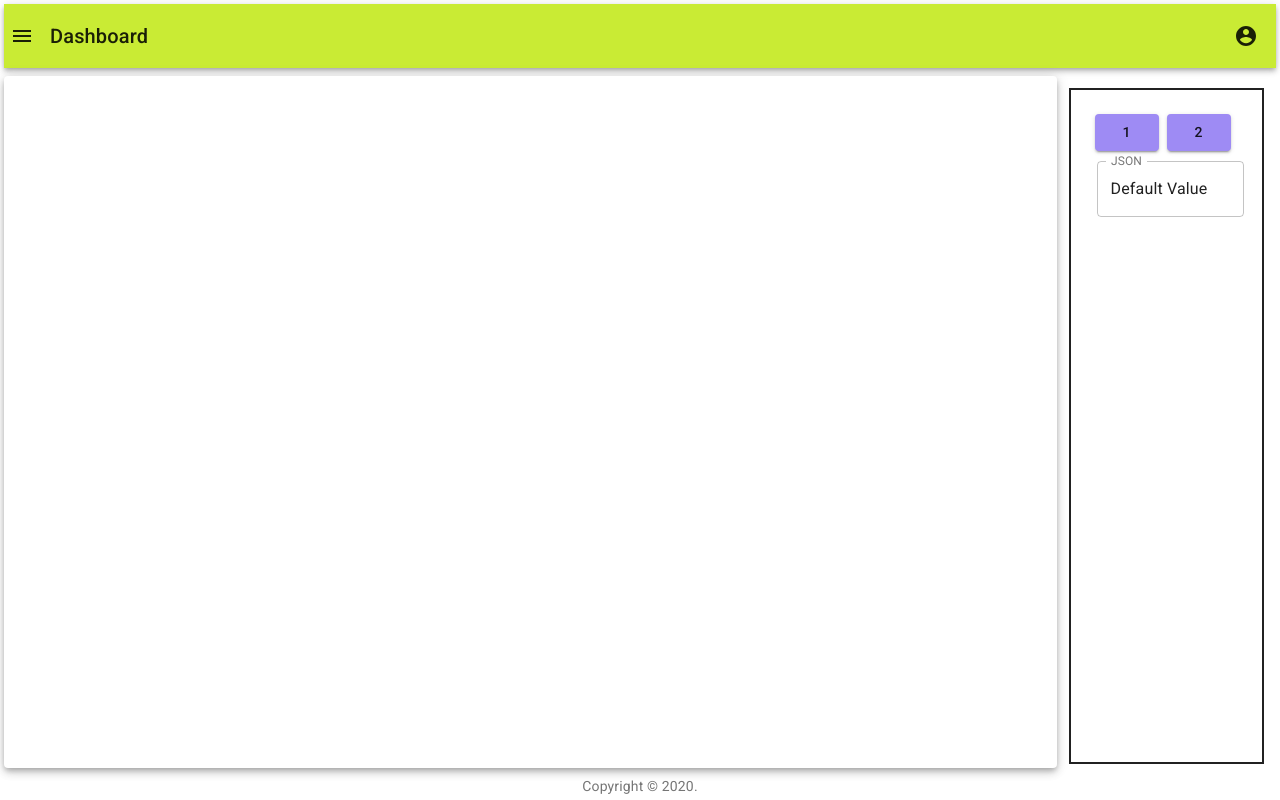
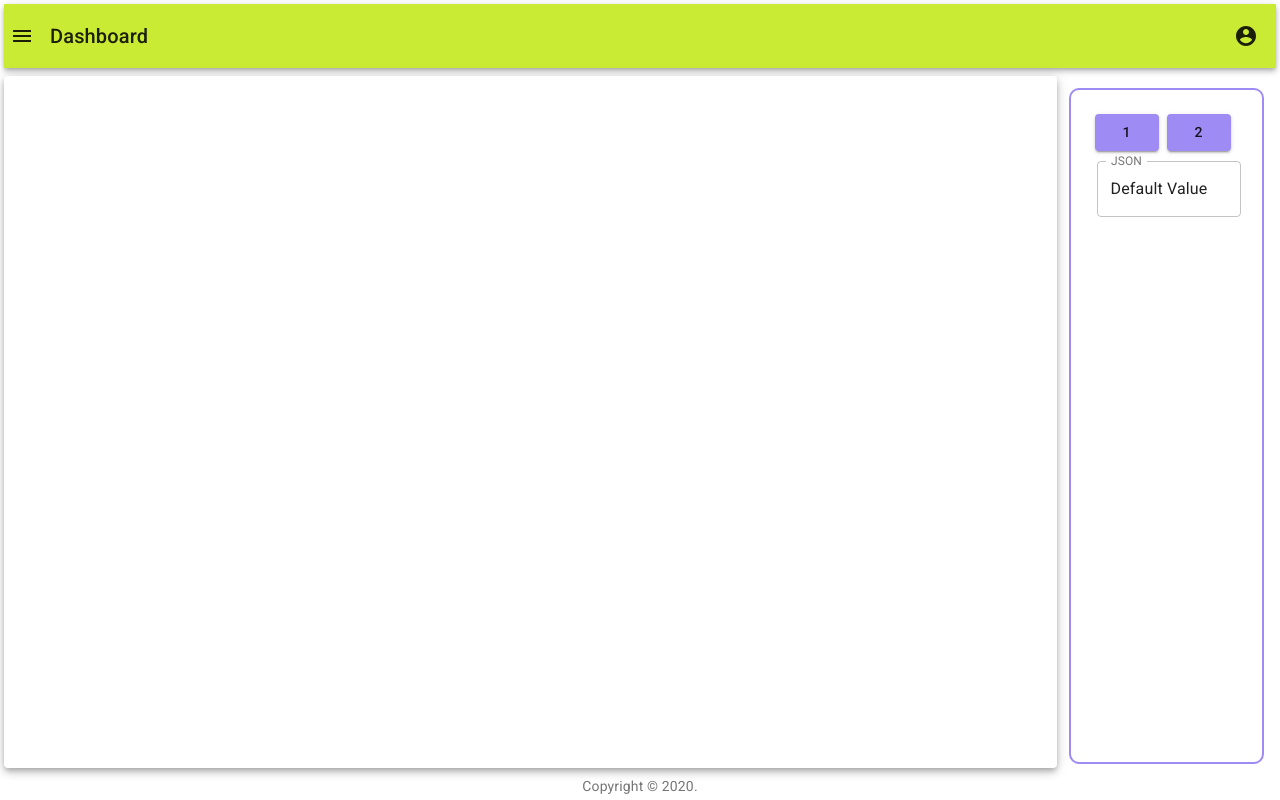
Before and after one commit to magak/reactappbuild, a React (Create React App) app in the folder iridaclientapp/: page / in a window 1280 px wide. Built offline with nearby package versions, Linux system fonts and the light colour scheme; the HTML template or start-up script is replaced by a standard one.

Commit message:
developer board

```diff
--- a/iridaclientapp/src/components/DeveloperBoard.tsx
+++ b/iridaclientapp/src/components/DeveloperBoard.tsx
@@ -1,5 +1,6 @@
 import React from 'react';
 import { createStyles, makeStyles, Theme } from '@material-ui/core/styles';
+import useMediaQuery from '@material-ui/core/useMediaQuery';
 import Box from '@material-ui/core/Box';
 import { TextField, Button } from '@material-ui/core';
 
@@ -9,30 +10,32 @@ const useStyles = makeStyles((theme: Theme) =>
         height: '100%',
         position: 'relative',
         overflow: 'auto',
+        border: '2px solid',
+        borderRadius: 10,
+        borderColor: theme.palette.secondary.main,
 
     },
     mainBox: {
         position: 'absolute',
         display: 'flex',
-        flexDirection: 'column',
-        border: 2,
-        borderRadius: 10,
-        borderColor: "secondary.main"
+        height: '90%',
+        width: '90%',
+        flexDirection: (wideScrenMode: Boolean) => wideScrenMode ? "column" : "row"
     },
     button: {
         margin: theme.spacing(2)
     },
     textField : {
         margin: theme.spacing(3),
-
     }
   }));
 
 export default function DeveloperBoard() {
-    const classes = useStyles();
+    const wideScrenMode = useMediaQuery('(min-aspect-ratio: 8/5)');
+    const classes = useStyles(wideScrenMode);
 
     return (
-        <Box p={4} m={2} className={classes.root} border={2}>
+        <Box p={4} m={2} className={classes.root}>
             <Box className={classes.mainBox} p={4} m={2}>
                 <Box>
                     <Button className={classes.button} variant="contained" color="secondary">1</Button>
```
